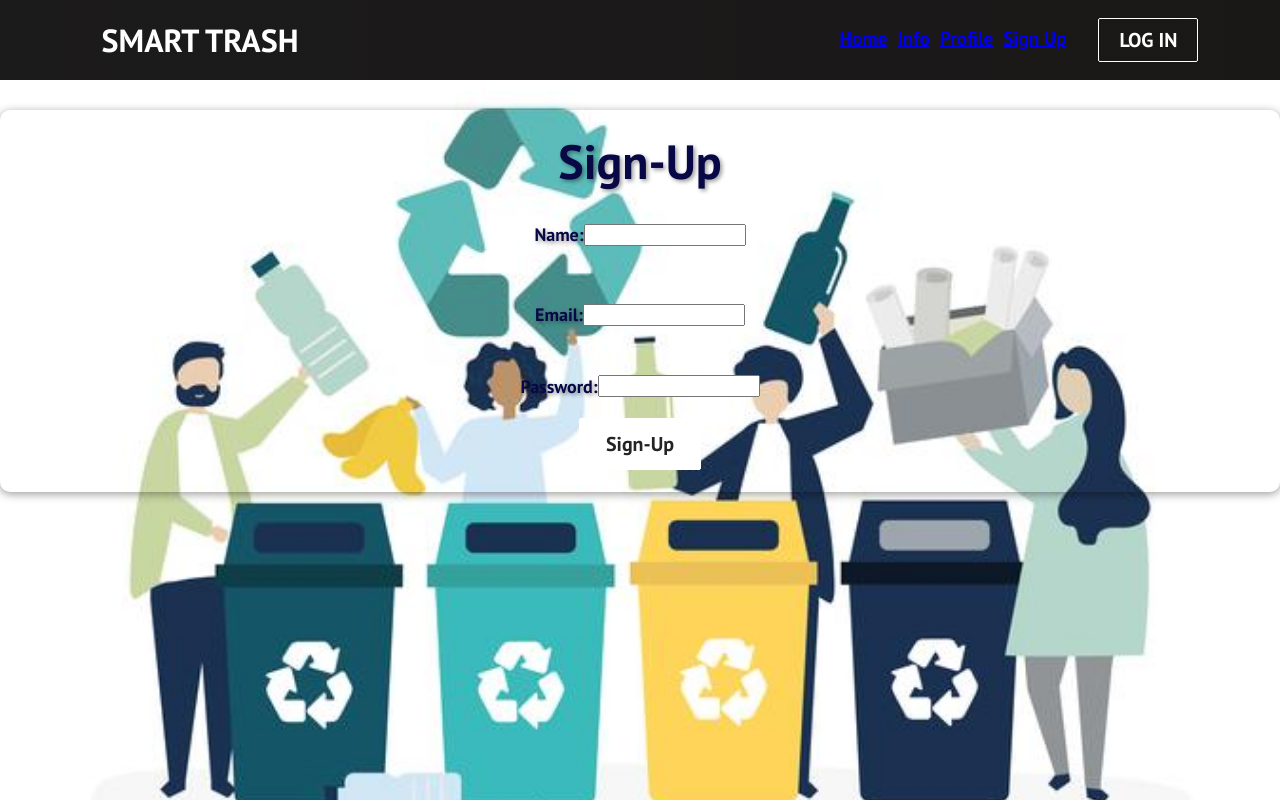
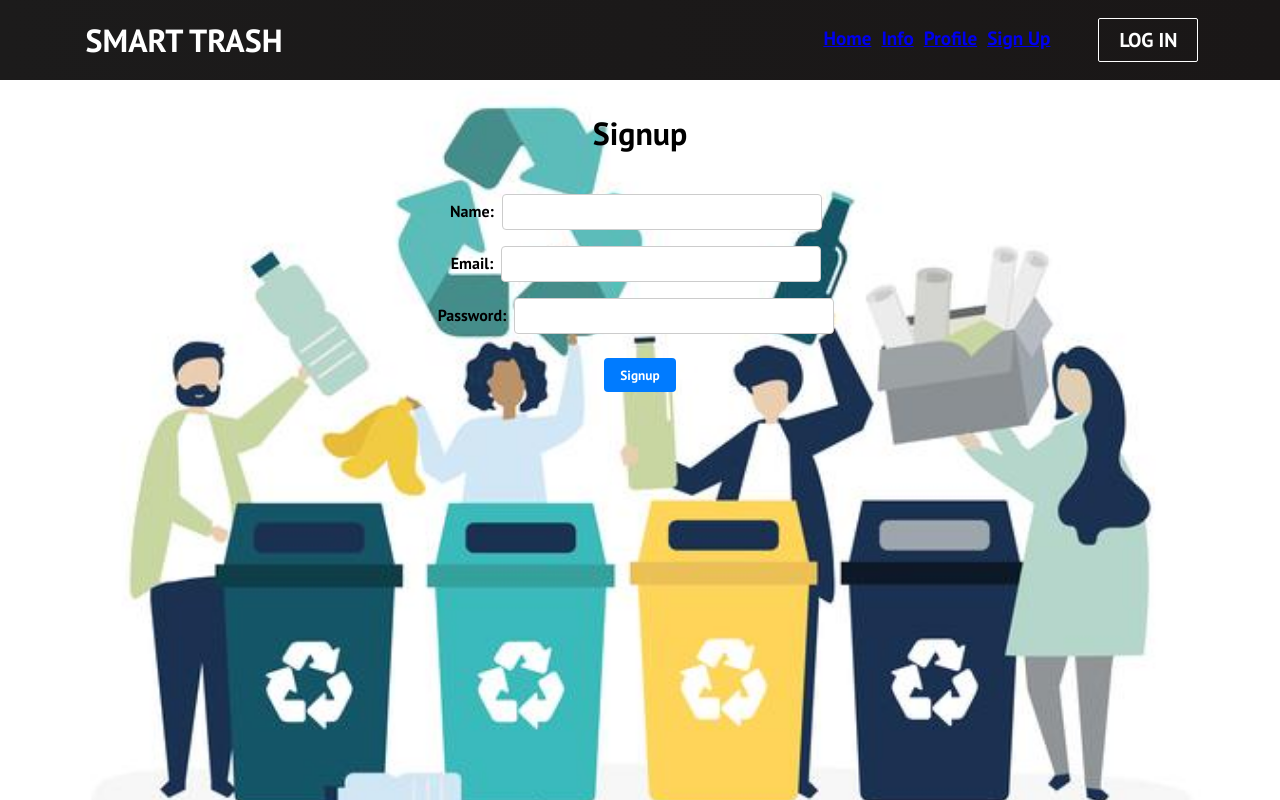
Before and after one commit to sarahsookoo/Trash_AI, a React (Create React App) app in the folder reactWebsite/: page /signup in a window 1280 px wide. Built offline with nearby package versions, Linux system fonts and the light colour scheme.

Commit message:
hashing, css implemented

```diff
--- a/reactWebsite/src/components/pages/LogIn.js
+++ b/reactWebsite/src/components/pages/LogIn.js
@@ -1,5 +1,5 @@
 import React, { useState } from 'react';
-import { Button } from '../Button';
+import '../../App.css';
 import './Login.css';
 
 const LogIn = () => {
@@ -20,11 +20,11 @@ const LogIn = () => {
   };
 
   return (
-    <div className='login'>
+    <div>
       <h1>Login</h1>
       <form onSubmit={handleSubmit}>
-        <div className='email-container'>
-          <label htmlFor="email">Email: </label>
+        <div>
+          <label htmlFor="email">Email:</label>
           <input
             type="email"
             id="email"
@@ -32,8 +32,8 @@ const LogIn = () => {
             onChange={(event) => setEmail(event.target.value)}
           />
         </div>
-        <div className='password-container'>
-          <label htmlFor="password">Password: </label>
+        <div>
+          <label htmlFor="password">Password:</label>
           <input
             type="password"
             id="password"
@@ -41,16 +41,7 @@ const LogIn = () => {
             onChange={(event) => setPassword(event.target.value)}
           />
         </div>
-        <div className='login-btn'>
-                <Button
-                className='btns'
-                button type="submit"
-                buttonStyle='btn--page'
-                buttonSize='btn--large'>
-                    Log-In
-                </Button>
-        </div>
-        {/* <button type="submit">Login</button> */}
+        <button type="submit">Login</button>
       </form>
     </div>
   );
--- a/reactWebsite/src/components/pages/Login.css
+++ b/reactWebsite/src/components/pages/Login.css
@@ -1,66 +1,3 @@
-.login {
-    margin-top: 30px;
-    color: rgb(8, 8, 71);
-    font-size: x-large;
-    text-shadow: 2px 2px 4px rgba(0,0,0,0.4);
-    box-shadow: 0px 2px 10px rgba(0,0,0,0.4);
-    padding: 20px 20px;
-    border-radius: 10px;
-    animation: loginAnimation 1s ease-in-out;
-}
-
-@keyframes loginAnimation {
-    0% {
-        transform: translateY(-50px);
-        opacity: 0;
-    }
-    100% {
-        transform: translateY(0);
-        opacity: 1;
-    }
-}
-
-.login-container {
-    display: flex;
-    justify-content: center;
-    align-items: center;
-    height: 80px;
-    max-width: max-content;
-    margin-top: 100px ;
-}
-
-.email-container {
-    display: flex;
-    justify-content: center;
-    align-items: center;
-    height: 80px;
-    max-width: 1500px;
-    border-radius: 1ch;
-}
-
-.password-container {
-    display: flex;
-    justify-content: center;
-    align-items: center;
-    margin-top: 30px;
-    margin-bottom: 30px;
-    font-size: 20px;
-}
-
-.login-btn {
-    display: flex;
-    justify-content: center;
-    align-items: center;
-    font-size: 18px;
-    font-weight: bold;
-}
-
-/* .login-btn:hover {
-    background-color: white;
-    color: #b81a1a;
-    border: 1px solid #b81a1a;
-} */
-
 body {
     background-image: url('./recycling_img.jpg');
     background-repeat: no-repeat;
@@ -68,3 +5,37 @@ body {
     background-size: cover;
     background-attachment: fixed;
   }
+
+ form {
+    display: flex;
+    flex-direction: column;
+    align-items: center;
+    margin-top: 2rem;
+  }
+
+  input {
+    padding: 0.5rem;
+    margin: 0.5rem;
+    border-radius: 0.25rem;
+    border: 1px solid #ccc;
+    width: 20rem;
+  }
+
+  button {
+    background-color: #007bff;
+    color: #fff;
+    border: none;
+    border-radius: 0.25rem;
+    padding: 0.5rem 1rem;
+    margin: 1rem;
+    cursor: pointer;
+  }
+
+  button:hover {
+    background-color: #0069d9;
+  }
+
+  h1 {
+    margin-top: 2rem;
+    text-align: center;
+  }
--- a/reactWebsite/src/components/pages/Signup.css
+++ b/reactWebsite/src/components/pages/Signup.css
@@ -1,79 +1,41 @@
-.signup {
-    margin-top: 30px;
-    color: rgb(8, 8, 71);
-    font-size: x-large;
-    text-shadow: 2px 2px 4px rgba(0,0,0,0.4);
-    box-shadow: 0px 2px 10px rgba(0,0,0,0.4);
-    padding: 20px 20px;
-    border-radius: 10px;
-    animation: signupAnimation 1s ease-in-out;
-}
-
-@keyframes signupAnimation {
-    0% {
-        transform: translateY(-50px);
-        opacity: 0;
-    }
-    100% {
-        transform: translateY(0);
-        opacity: 1;
-    }
-}
-
-.signup-container {
-    display: flex;
-    justify-content: center;
-    align-items: center;
-    height: 80px;
-    max-width: 1500px;
-    margin-top: 100px ;
-    margin-bottom: 100px;
-    color: rgb(8, 8, 71);
-}
-
-.name-container {
-    display: flex;
-    justify-content: center;
-    align-items: center;
-    height: 80px;
-    max-width: 1500px;
-    font-size: large;
-}
-
-.email-container {
-    display: flex;
-    justify-content: center;
-    align-items: center;
-    font-size: large;
-}
-
-.password-container {
-    display: flex;
-    justify-content: center;
-    align-items: center;
-    margin-top: 20px;
-    margin-bottom: 20px;
-    font-size: large;
-}
-
-.signup-btn {
-    display: flex;
-    justify-content: center;
-    align-items: center;
-    font-size: 18px;
-    font-weight: bold;
-}
-
-.signup-btn:hover {
-    background-color: white;
-    color: #b81a1a;
-    border: 1px solid #b81a1a;
-}
-
-body {
+ body {
     background-image: url('./recycling_img.jpg');
     background-repeat: no-repeat;
     background-position: center top;
     background-size: cover;
     background-attachment: fixed;
   }
+
+ form {
+    display: flex;
+    flex-direction: column;
+    align-items: center;
+    margin-top: 2rem;
+  }
+
+  input {
+    padding: 0.5rem;
+    margin: 0.5rem;
+    border-radius: 0.25rem;
+    border: 1px solid #ccc;
+    width: 20rem;
+  }
+
+  button {
+    background-color: #007bff;
+    color: #fff;
+    border: none;
+    border-radius: 0.25rem;
+    padding: 0.5rem 1rem;
+    margin: 1rem;
+    cursor: pointer;
+  }
+
+  button:hover {
+    background-color: #0069d9;
+  }
+
+  h1 {
+    margin-top: 2rem;
+    text-align: center;
+  }
--- a/reactWebsite/src/components/pages/Signup.js
+++ b/reactWebsite/src/components/pages/Signup.js
@@ -1,6 +1,5 @@
 import React, { useState } from 'react';
-import { Button } from '../Button';
-// import '../../App.css';
+import '../../App.css';
 import './Signup.css';
 
 const Signup = () => {
@@ -22,13 +21,11 @@ const Signup = () => {
   };
 
   return (
-
-    <div className='signup'>
-      <h1>Sign-Up</h1>
-      <div className='signup-container'>
+    <div>
+      <h1>Signup</h1>
       <form onSubmit={handleSubmit}>
-        <div className='name-container'>
-          <label htmlFor="name">Name: </label>
+        <div>
+          <label htmlFor="name">Name:</label>
           <input
             type="text"
             id="name"
@@ -36,8 +33,8 @@ const Signup = () => {
             onChange={(event) => setName(event.target.value)}
           />
         </div>
-        <div className='email-container'>
-          <label htmlFor="email">Email: </label>
+        <div>
+          <label htmlFor="email">Email:</label>
           <input
             type="email"
             id="email"
@@ -45,8 +42,8 @@ const Signup = () => {
             onChange={(event) => setEmail(event.target.value)}
           />
         </div>
-        <div className='password-container'>
-          <label htmlFor="password">Password: </label>
+        <div>
+          <label htmlFor="password">Password:</label>
           <input
             type="password"
             id="password"
@@ -54,18 +51,8 @@ const Signup = () => {
             onChange={(event) => setPassword(event.target.value)}
           />
         </div>
-        {/* <button type="submit">Signup</button> */}
-        <div className='signup-btn'>
-                <Button
-                className='btns'
-                button type="submit"
-                buttonStyle='btn--page'
-                buttonSize='btn--large'>
-                    Sign-Up
-                </Button>
-        </div>
+        <button type="submit">Signup</button>
       </form>
-      </div>
     </div>
   );
 };
```
Also changed, not shown: 1 other file (tests, documents, lock files or other folders).
